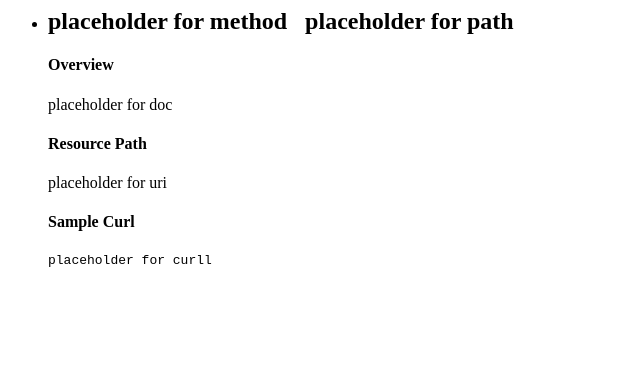
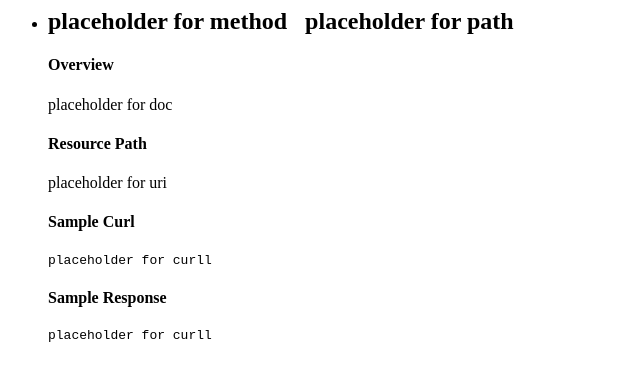
Before and after one commit to passivsystems/protean-docs-site, a plain HTML site: page components/paths.html in a window 1280 px wide. Shown: the whole page, without its empty margins (0-640 px from the left). Drawn offline with Linux system fonts and the light colour scheme.

Commit message:
add Sim sample response to api docs

```diff
--- a/components/paths.html
+++ b/components/paths.html
@@ -19,6 +19,9 @@
 
           <h4>Sample Curl</h4>
           <pre data-sw-text="curl">placeholder for curll</pre>
+
+          <h4>Sample Response</h4>
+          <pre data-sw-text="sample-response">placeholder for curll</pre>
         </section>
         <br /><br />
       </li>
```
Also changed, not shown: 11 other files.
